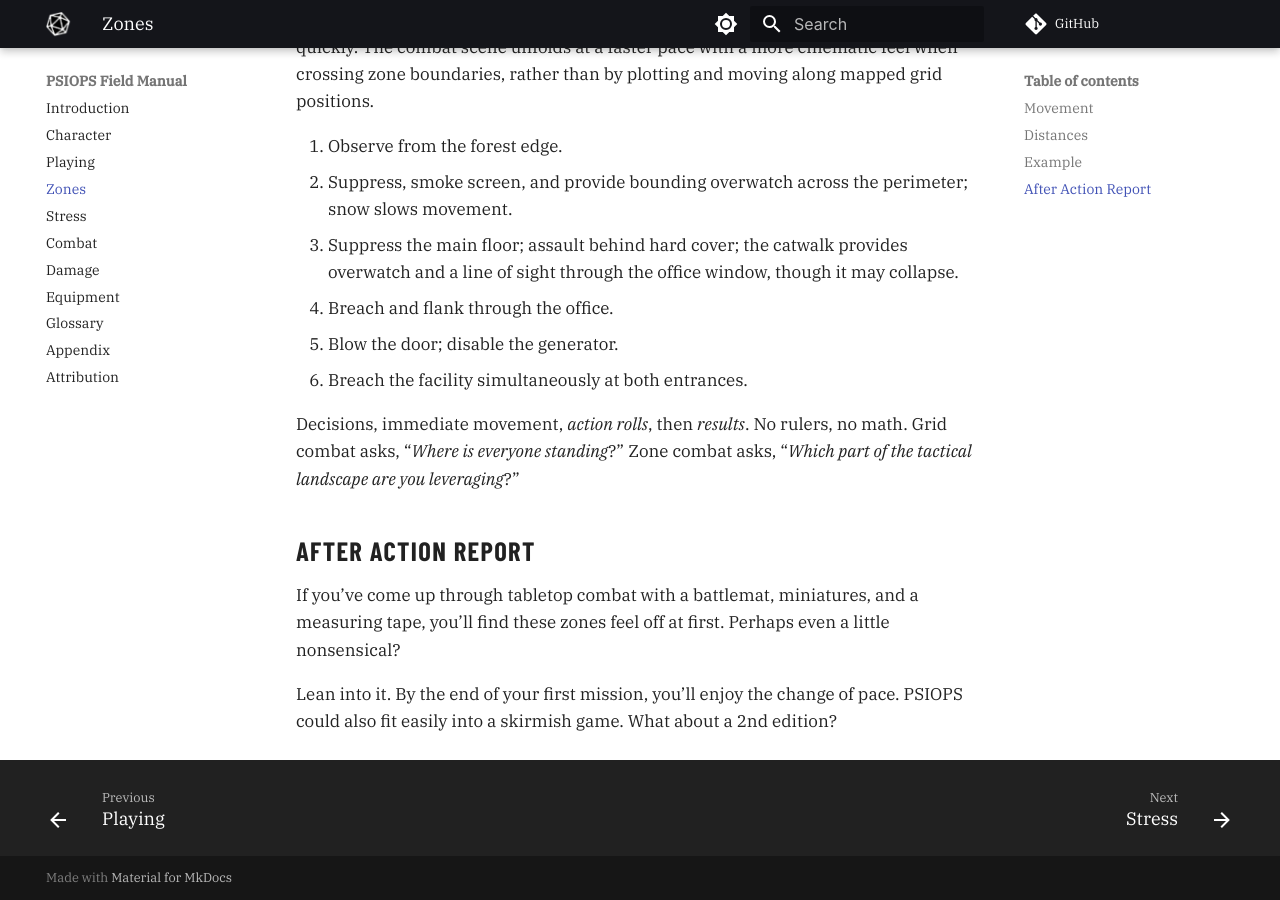
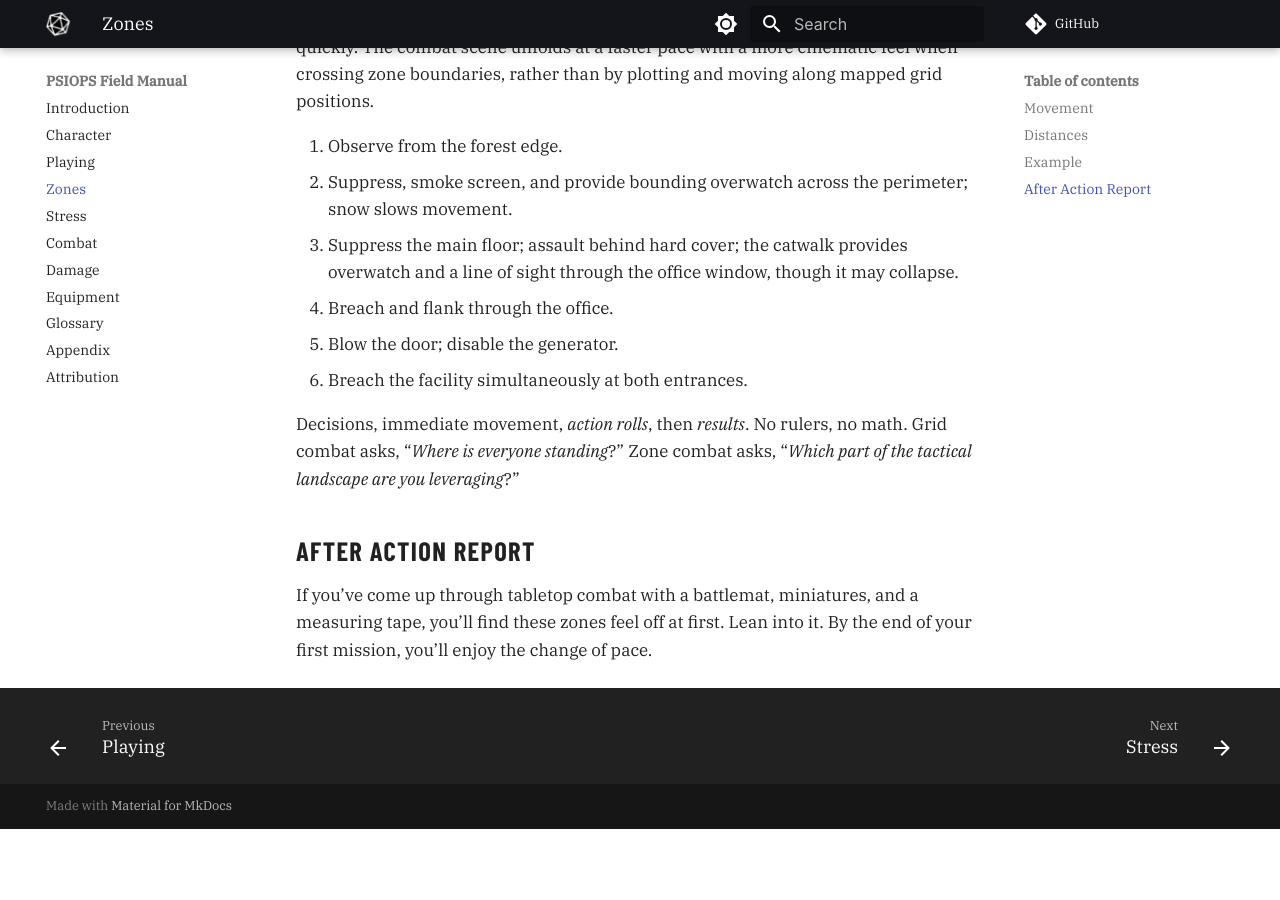
Before and after one commit to joemoose/psiops, an MkDocs documentation site: the page built from docs/zones.md, in a window 1280 px wide and 900 px high, scrolled down 2760 px. Built offline with MkDocs 1.6.1 and Material for MkDocs 9.7.7, drawn with Linux system fonts in a browser that asks for light colours; plug-ins that fetch from the network failed and are left out; comment, search, counter and statistics services are not loaded; after the commit the page ends 3589 px from its top, so only the background shows below that.

Commit message:
Update zones.md

```diff
--- a/docs/zones.md
+++ b/docs/zones.md
@@ -64,6 +64,4 @@
 
 ## After Action Report
 
-If you’ve come up through tabletop combat with a battlemat, miniatures, and a measuring tape, you’ll find these zones feel off at first. Perhaps even a little nonsensical?
-
-Lean into it. By the end of your first mission, you’ll enjoy the change of pace. PSIOPS could also fit easily into a skirmish game. What about a 2nd edition?
+If you’ve come up through tabletop combat with a battlemat, miniatures, and a measuring tape, you’ll find these zones feel off at first. Lean into it. By the end of your first mission, you’ll enjoy the change of pace.
```
